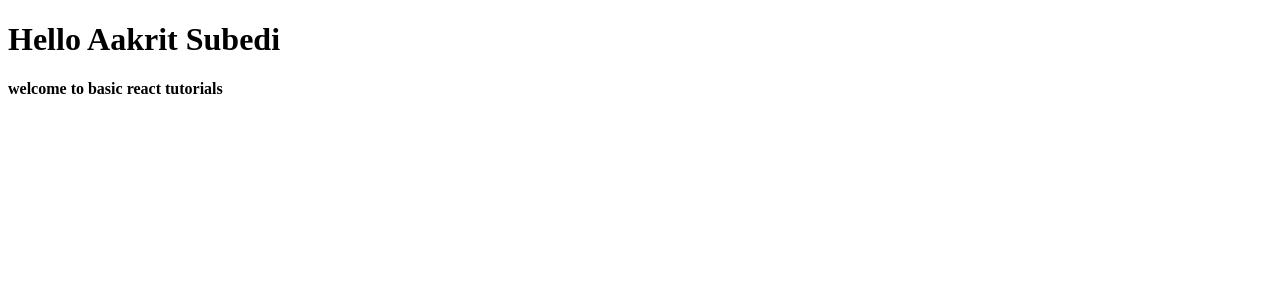
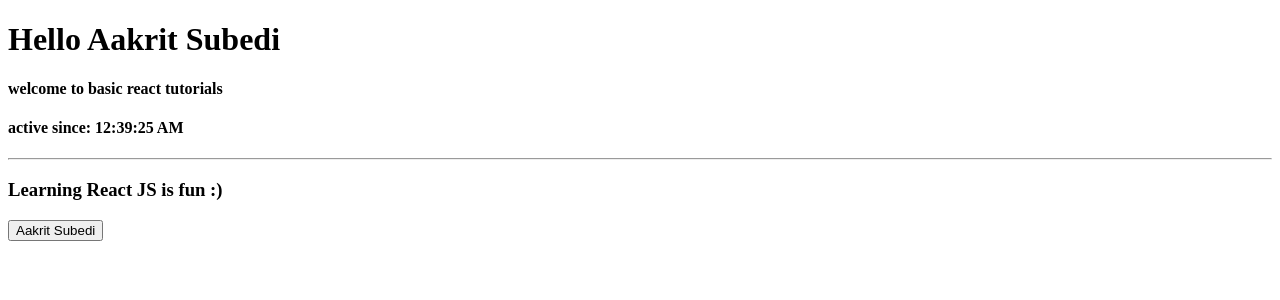
Before and after one commit to aakritsubedi/react-calculator, a React (Create React App) app: page / in a window 1280 px wide. Shown: the top 300 px of the page. Built offline with nearby package versions, Linux system fonts and the light colour scheme.

Commit message:
Working on state

```diff
--- a/src/App.js
+++ b/src/App.js
@@ -1,11 +1,17 @@
 import React from 'react';
 import Hello from './components/hello';
-
+import Welcome from './components/welcome';
 
 function App() {
+    let user = {
+        fName: 'Aakrit',
+        lName: 'Subedi'
+    }
     return (
+
         <div className = "App" >
-           <Hello fname='Aakrit' lName='Subedi' />
+           <Hello userInfo={user} />
+           <Welcome fName={user.fName} />
         </div>
     );
 }
--- a/src/components/hello.js
+++ b/src/components/hello.js
@@ -3,8 +3,10 @@ import React from 'react';
 const Hello = (props)=>{
     let elements = (
         <div>
-            <h1>Hello {props.fname} {props.lName}</h1>
+            <h1>Hello {props.userInfo.fName} {props.userInfo.lName}</h1>
             <h4>welcome to basic react tutorials</h4>
+            <h4>active since: {new Date().toLocaleTimeString()}</h4>
+            <hr/>
         </div>
 
         );
--- /dev/null
+++ b/src/components/welcome.js
@@ -0,0 +1,27 @@
+import React, {Component} from 'react';
+
+class Welcome extends Component{
+    constructor(){
+        super();
+        this.state={
+            message: `Learning React JS is fun :)`
+        }
+    }
+    changeMsg(){
+        this.setState({
+            message: 'Thank You Aakrit Subedi'
+        })
+    }
+
+    render(){
+        let element = (
+            <div>
+                <h3>{this.state.message}</h3>
+                <button onClick={()=>this.changeMsg()}>Aakrit Subedi</button>
+            </div>
+        );
+        return element;
+    }
+}
+
+export default Welcome;
```
